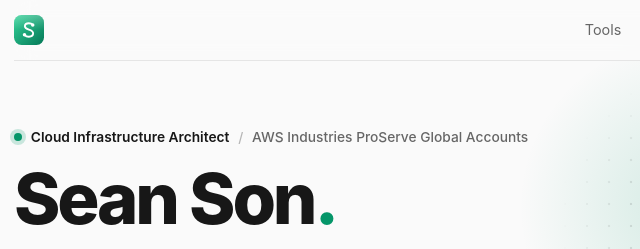
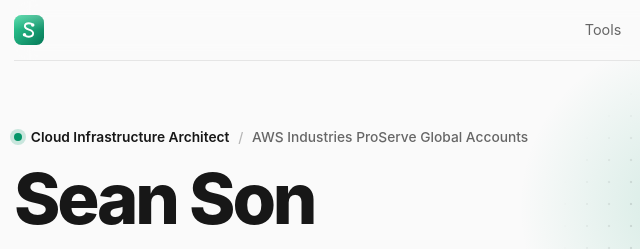
Before and after one commit to Sean2709/hub, an Astro site: page / in a window 1280 px wide. Shown: the top 249 px of the page, 186-826 px from the left. Built offline with nearby package versions, Linux system fonts and the light colour scheme; Astro itself is replaced by a stand-in of ours.

Commit message:
홈: 이름 뒤 녹색 마침표 제거 (Sean 요청)

```diff
--- a/src/pages/index.astro
+++ b/src/pages/index.astro
@@ -35,7 +35,7 @@ const credlyBadge = (id: string) => `https://www.credly.com/badges/${id}/public_
   <div class="home">
   <section class="hero" id="top">
     <p class="eyebrow"><span class="pulse" aria-hidden="true"></span>{roleTitle}{roleOrg && <span class="org">{roleOrg}</span>}</p>
-    <h1>{profile.name}<span class="stop">.</span></h1>
+    <h1>{profile.name}</h1>
     <p class="tagline">{profile.tagline}</p>
     <ul class="hchips">{focus.map((f, i) => <li title={f}>{focusShort[i] ?? f}</li>)}</ul>
     <div class="cta">
--- a/src/styles/home.css
+++ b/src/styles/home.css
@@ -27,7 +27,6 @@
 .home .eyebrow .org::before { content: "/"; margin-right: 0.55rem; opacity: 0.45; }
 .home .pulse { width: 8px; height: 8px; border-radius: 50%; background: var(--brand); box-shadow: 0 0 0 4px color-mix(in srgb, var(--brand) 20%, transparent); }
 .home h1 { font-size: clamp(2.9rem, 9vw, 4.4rem); font-weight: 800; line-height: 1; letter-spacing: -0.045em; margin: 0; }
-.home h1 .stop { color: var(--brand); }
 .home .tagline { margin: 1.1rem 0 1.2rem; font-size: 1.14rem; line-height: 1.65; max-width: 54ch; color: color-mix(in srgb, var(--fg) 82%, var(--bg)); }
 .home .hchips { list-style: none; padding: 0; margin: 0 0 1.6rem; display: flex; flex-wrap: wrap; gap: 0.45rem; }
 .home .hchips li { display: inline-flex; align-items: center; gap: 0.45rem; font-size: 0.8rem; font-weight: 500; padding: 0.28rem 0.75rem; border: 1px solid var(--line); border-radius: 999px; background: color-mix(in srgb, var(--card) 80%, transparent); backdrop-filter: blur(4px); }
```
